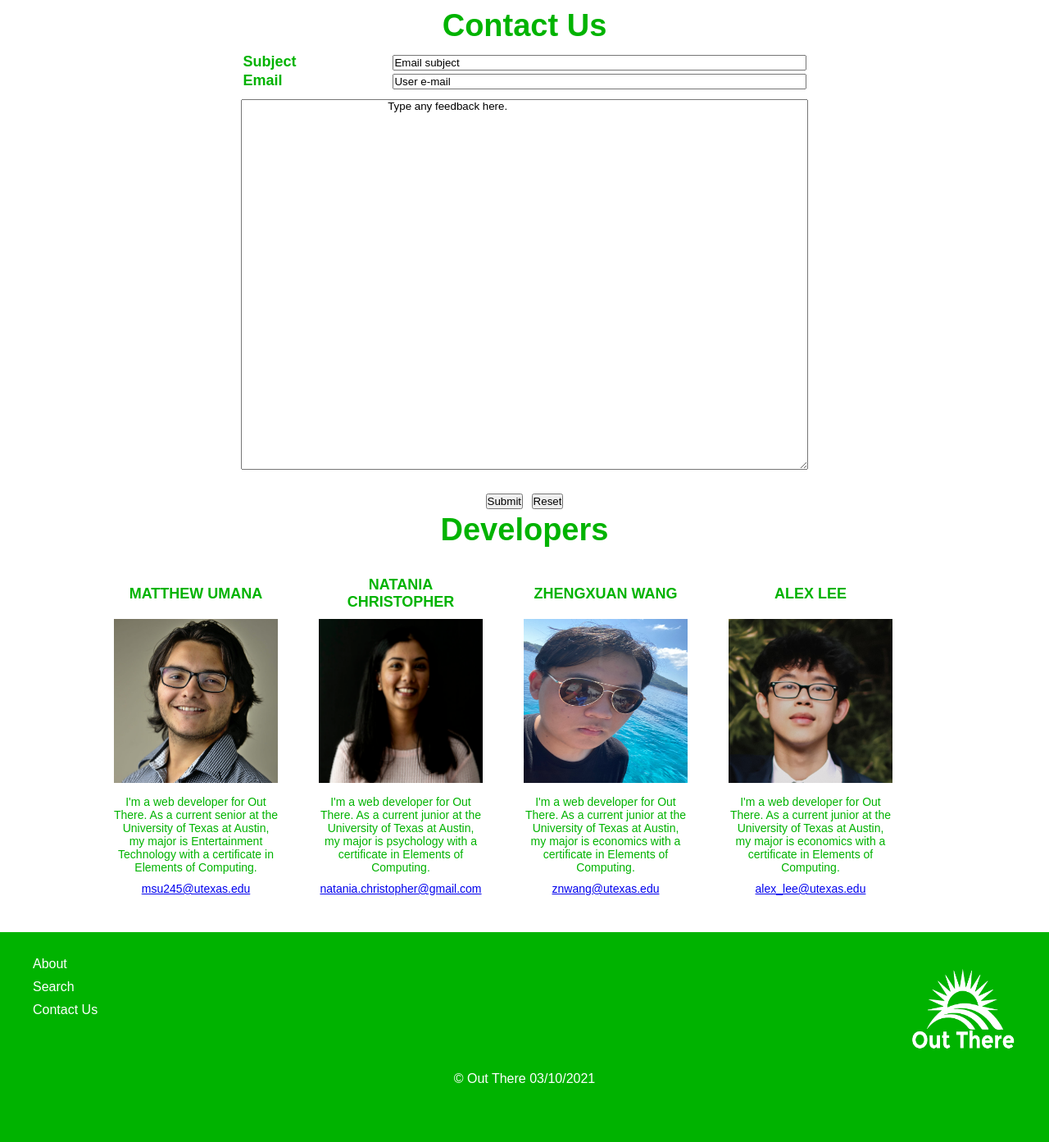
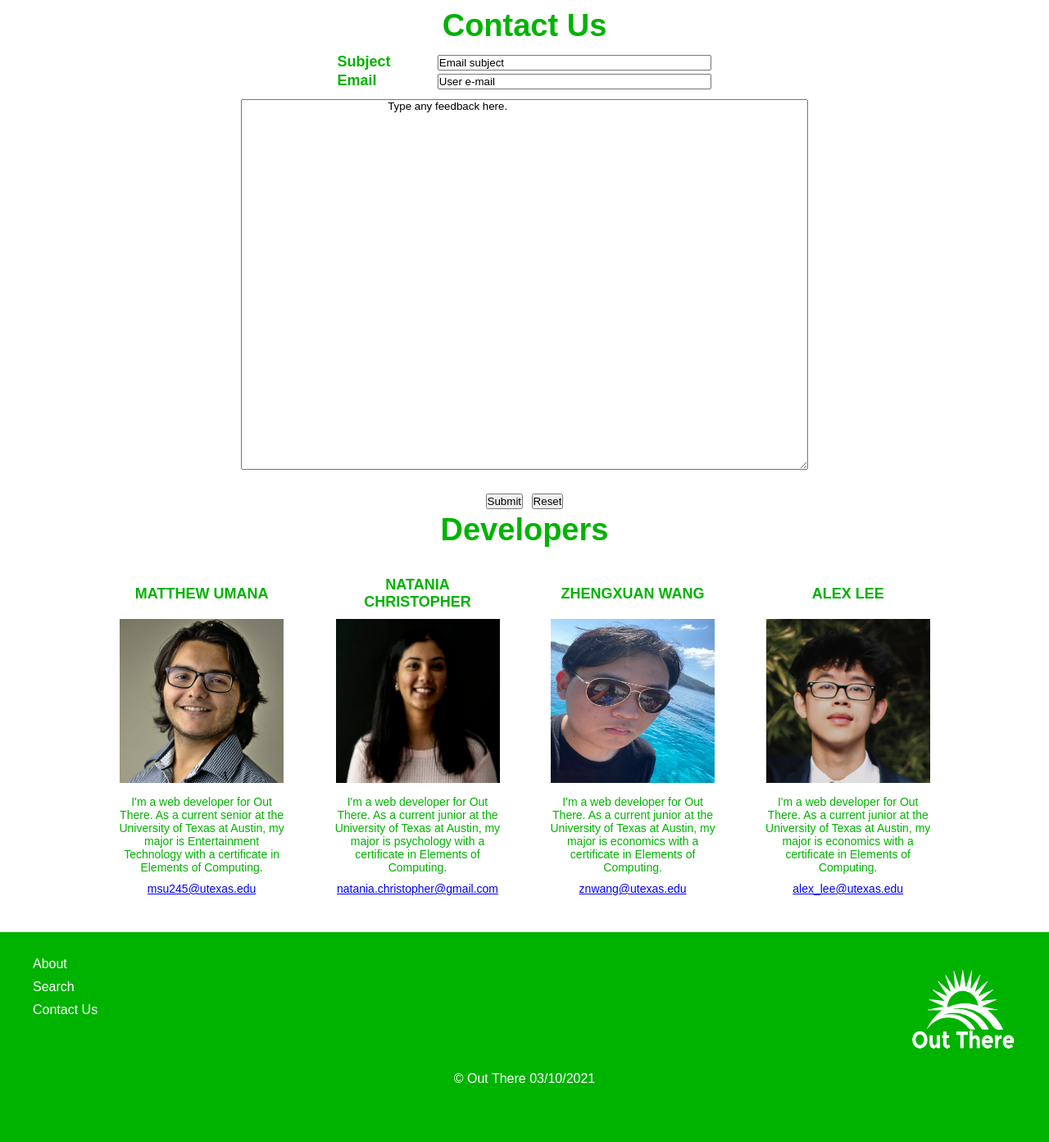
Before and after one commit to mumana98/Out-There, a PHP site: page /pages/contact.html in a window 1280 px wide. Shown: the part 100-1493 px from the top of the page at 82% size. Run offline with PHP 8.4, Linux system fonts and the light colour scheme.

Commit message:
Update contact.css

```diff
--- a/styles/contact.css
+++ b/styles/contact.css
@@ -42,7 +42,7 @@
 
 #t1{
 	/* float:center; */
-	width:60%;
+	width:40%;
 	font-size:18px;
 	font-family: arial;
 	margin: 10px auto;
@@ -72,7 +72,6 @@
 #t2{
 	text-align: center;
 	border-spacing: 50px 10px;
-	width: 80%
 }
 
 #studentAddress{
```
